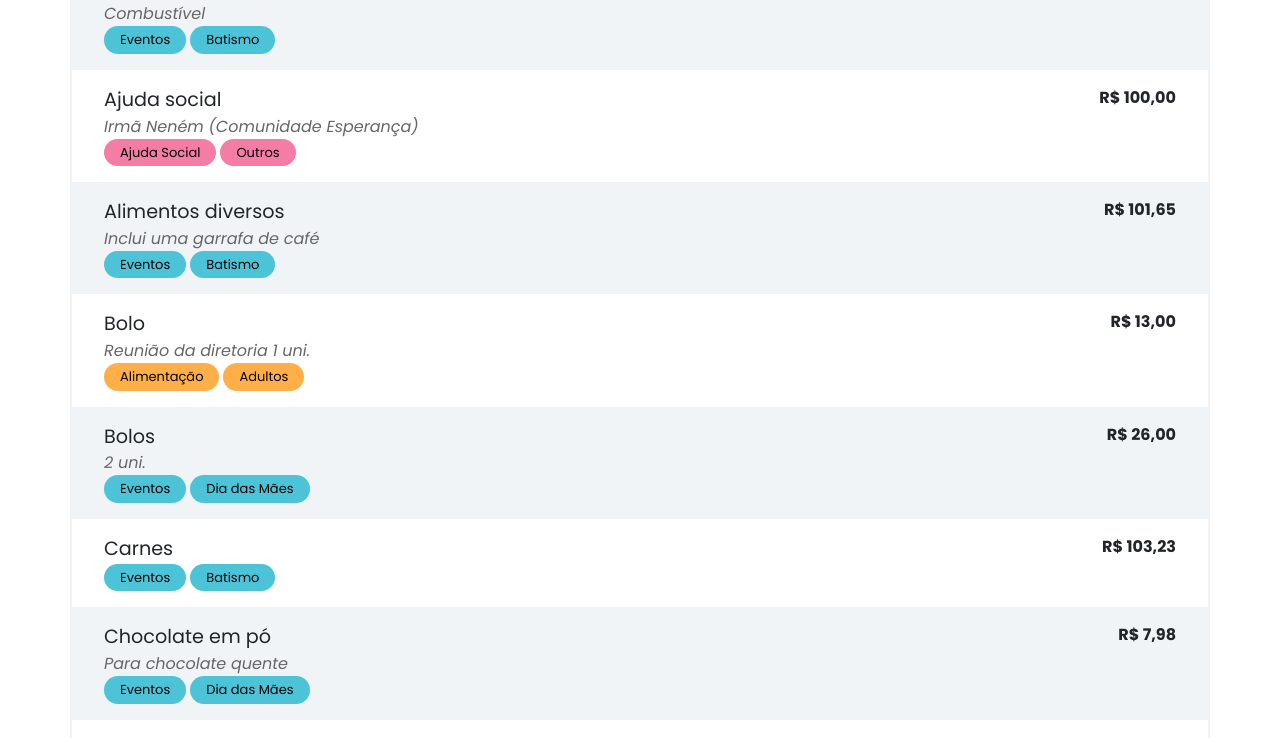
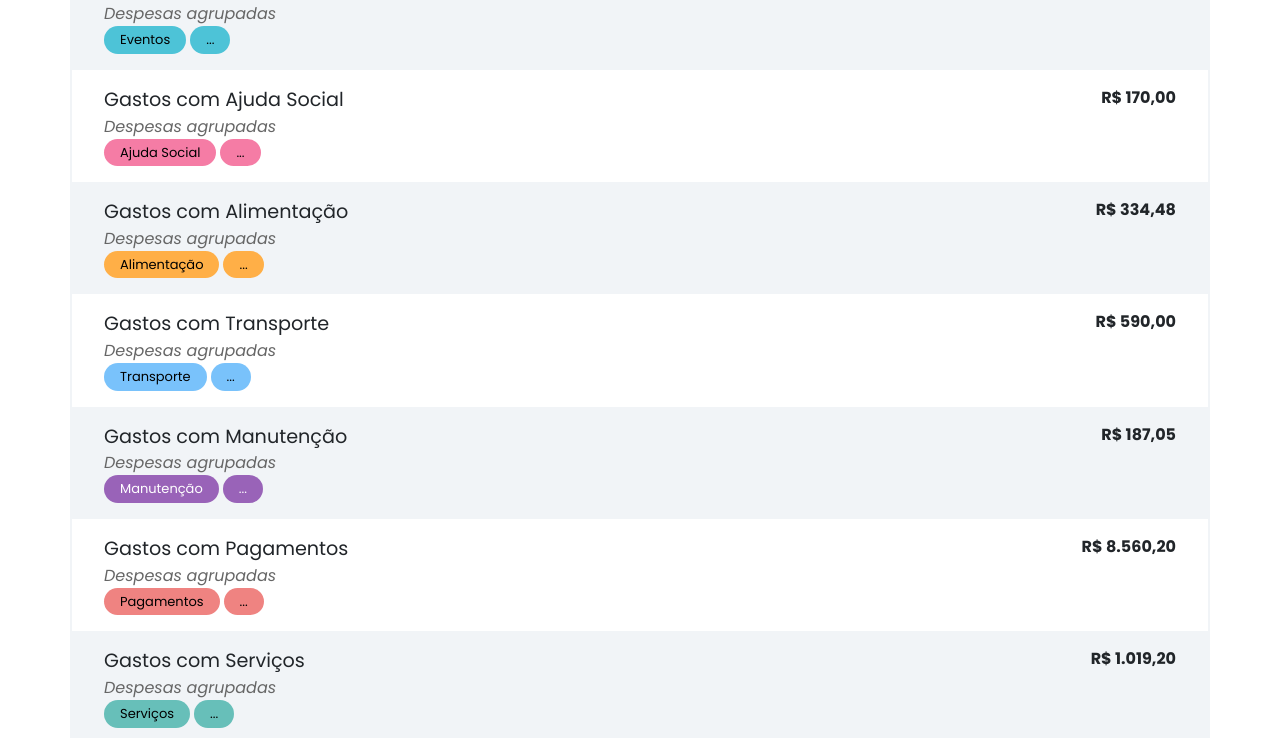
Before and after one commit to crown-studio/finance-report, a React (Vite) app: page /finance-report/transactions in a window 1280 px wide. Shown: the part 4328-5066 px from the top of the page. Built offline with nearby package versions, Linux system fonts and the light colour scheme.

Commit message:
feat(entries-list-container): add group by category

```diff
--- a/src/containers/transactions/Transactions.tsx
+++ b/src/containers/transactions/Transactions.tsx
@@ -1,9 +1,3 @@
-// import PieChart from '../../components/pieChart/PieChart';
-// import { groupBy } from '../../utils/objectUtils';
-// import LineChart from '../../components/lineChart/LineChart';
-// import BarChart from '../../components/barChart/BarChart';
-// import { isSameMonth } from 'date-fns';
-// import { Container, Row, Col, Nav, Button } from 'react-bootstrap';
 import React, { useState } from 'react';
 import { countValueOf } from '../../utils/dataUtils';
 import { useData } from '../../hooks/useData';
@@ -82,21 +76,7 @@ const Transactions = () => {
 				<EntriesListItem className="total" title="Total" value={formatCurrency(countValueOf(revenues))} />
 			</EntriesListContainer>
 
-			<EntriesListContainer
-				title="Relação das Despesas"
-				data={[
-					...expenses.filter(({ categoria }) => categoria !== 'Obras'),
-					expenses
-						.filter(({ categoria }) => categoria === 'Obras')
-						.reduce((tv, cv) => ({ ...tv, valor: tv.valor + cv.valor }), {
-							descricao: 'Gasto com obras',
-							valor: 0,
-							observacoes: 'Despesas agrupadas',
-							categoria: 'Obras',
-							subcategoria: 'Outros',
-						}),
-				]}
-			>
+			<EntriesListContainer title="Relação das Despesas" data={expenses} groupByCategory>
 				<EntriesListItem className="total" title="Total" value={formatCurrency(countValueOf(expenses))} />
 			</EntriesListContainer>
 
--- a/src/containers/transactions/components/entriesListContainer/EntriesListContainer.tsx
+++ b/src/containers/transactions/components/entriesListContainer/EntriesListContainer.tsx
@@ -5,7 +5,7 @@ import { IDespesa } from '../../../../types/IDespesa';
 import { IReceita } from '../../../../types/IReceita';
 import { formatCurrency } from '../../../../utils/currencyUtils';
 import { COLORS } from '../../../../theme/colors';
-import { mergeDuplicatesByProps } from '../../../../utils/dataUtils';
+import { groupExpensesByCategory, mergeDuplicatesByProps } from '../../../../utils/dataUtils';
 import { removeDuplicatesByProps } from '../../../../utils/arrayUtils';
 import './EntriesListContainer.scss';
 
@@ -22,6 +22,7 @@ interface IEntriesListContainerProps {
 	hideTags?: boolean;
 	mergeByProps?: string[];
 	hideByProps?: string[];
+	groupByCategory?: boolean;
 }
 
 const EntriesListContainer = ({
@@ -32,14 +33,16 @@ const EntriesListContainer = ({
 	hideTags = false,
 	mergeByProps,
 	hideByProps,
+	groupByCategory = false,
 }: IEntriesListContainerProps) => {
 	const showEmptyMessage = useMemo(() => !data?.length && !children, []);
 
 	const parseData = useCallback(() => {
 		if (mergeByProps) return mergeDuplicatesByProps(data || [], mergeByProps as keyof typeof data);
 		if (hideByProps) return removeDuplicatesByProps(data || [], hideByProps as keyof typeof data);
+		if (groupByCategory) return groupExpensesByCategory((data || []) as IDespesa[]);
 		return data;
-	}, []);
+	}, [data, mergeByProps, hideByProps, groupByCategory]);
 
 	const removeDistinctByProps = (
 		arr: (IDespesa | IReceita | SimpleList)[],
--- a/src/utils/dataUtils.ts
+++ b/src/utils/dataUtils.ts
@@ -1,3 +1,6 @@
+import { IDespesa } from '../types/IDespesa';
+import { removeDuplicates } from './arrayUtils';
+
 export const countValueOf = (dataArr: { valor: string; encargos?: string | number }[], decimals?: number): number => {
 	return Number(
 		dataArr.reduce((total, { valor, encargos }) => total + (Number(valor) + Number(encargos || 0)), 0).toFixed(decimals || 2),
@@ -30,3 +33,20 @@ export const mergeDuplicatesByProps = <T>(data: T[], props: (keyof T)[]): T[] =>
 	}
 	return mergedData;
 };
+
+export const groupExpensesByCategory = (expenses: IDespesa[], categories?: string[]) => {
+	const groups = categories ? categories : removeDuplicates(expenses.map(({ categoria }) => categoria));
+	const data = groups.map(category =>
+		expenses
+			.filter(({ categoria }) => categoria === category)
+			.reduce((tv, cv) => ({ ...tv, valor: Number(tv.valor) + Number(cv.valor) }), {
+				descricao: `Gastos com ${category}`,
+				valor: 0,
+				observacoes: 'Despesas agrupadas',
+				categoria: category,
+				subcategoria: '...',
+			}),
+	);
+
+	return data;
+};
```
